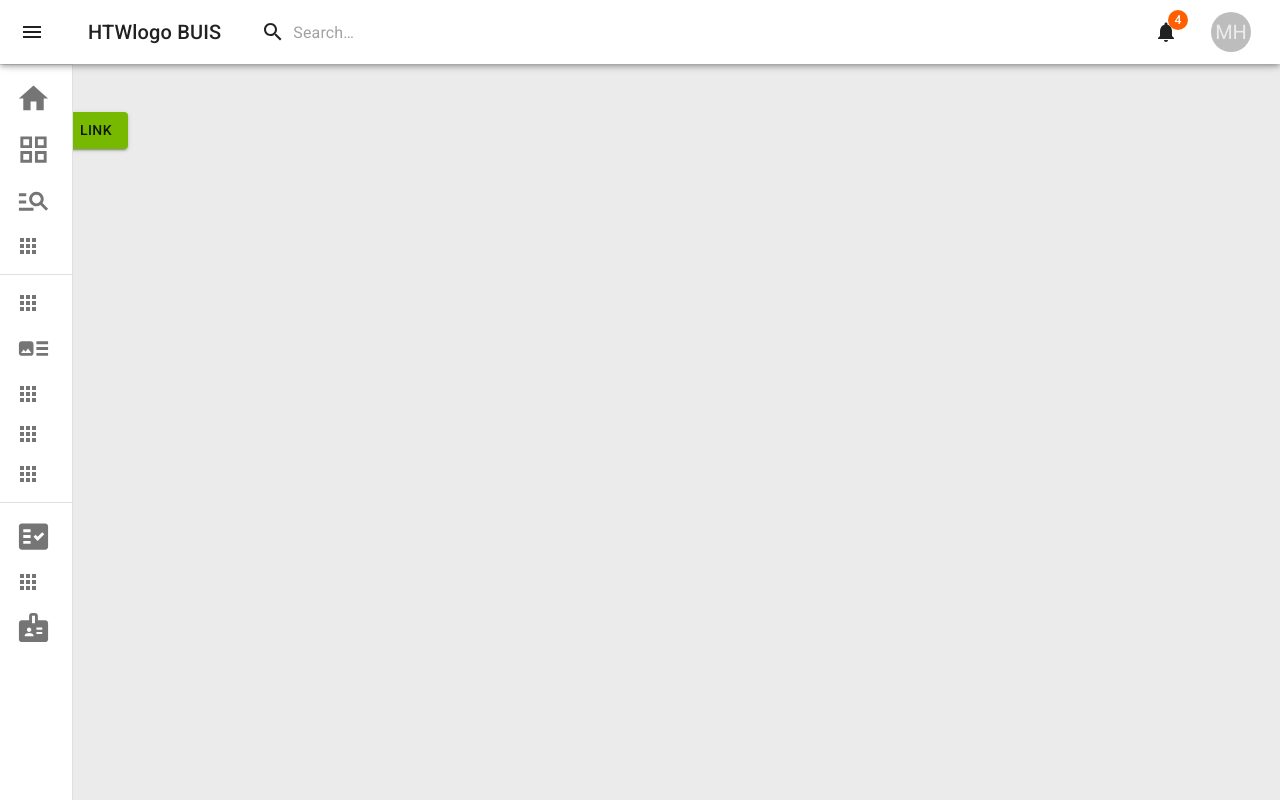
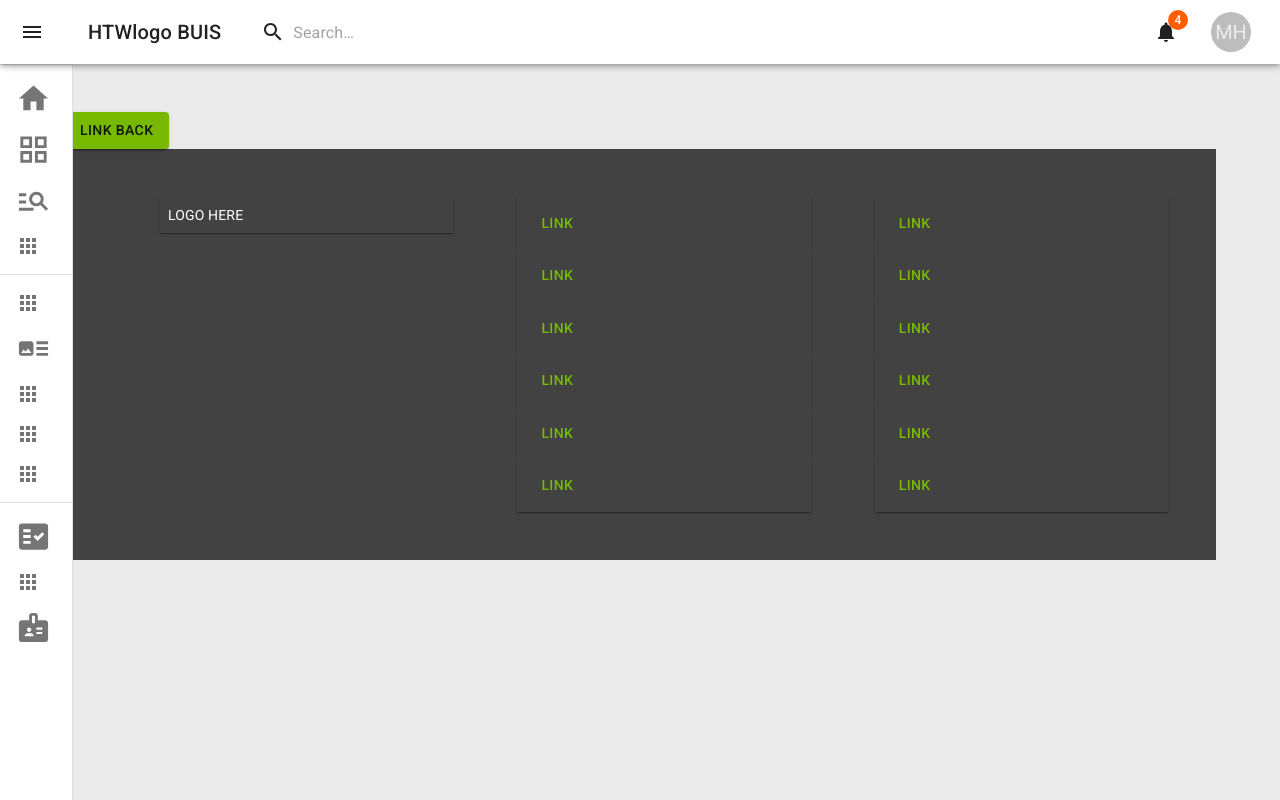
Before and after one commit to mhoehne/ecozer.io, a React (Create React App) app: page /overview/product-detail in a window 1280 px wide. Built offline with nearby package versions, Linux system fonts and the light colour scheme.

Commit message:
modified and tested some stuff regardin Paper component styles / add fetch .json to display .json data in the grid / added nested routing

```diff
--- a/package.json
+++ b/package.json
@@ -12,6 +12,7 @@
     "@mui/x-data-grid-generator": "^5.2.0",
     "@types/react": "latest",
     "@types/react-dom": "latest",
+    "axios": "^0.24.0",
     "react": "latest",
     "react-dom": "latest",
     "react-router-dom": "^6.0.2",
--- a/src/App.tsx
+++ b/src/App.tsx
@@ -20,14 +20,13 @@ import UserList from "./Pages/UserList";
 export default function App() {
   return (
     <Router>
-      <div>
         {/* A <Switch> or <Routes> (in react-router-dom v6) looks through its children <Route>s and
         renders the first one that matches the current URL. */}
         <Routes>
           <Route path='/' element={<HomePage/>}></Route>
-          <Route path='/overview' element={<Overview/>}>
-            <Route path='/overview/product-detail' element={<ProductDetail/>} />
+          <Route path='overview' element={<Overview/>}>
           </Route>
+          <Route path='overview/product-detail' element={<ProductDetail/>}></Route>
           <Route path='/search' element={<Search/>}>
             <Route path='/search/product-detail' element={<ProductDetail/>} />
           </Route>
@@ -43,7 +42,6 @@ export default function App() {
             <Route path='/approval/approval-detail' element={<AdminApprovalDetail/>} />
           <Route path='/user-list' element={<UserList/>}></Route>
         </Routes>
-      </div>
     </Router>
   );
 }
--- a/src/Components/Footer.tsx
+++ b/src/Components/Footer.tsx
@@ -1,6 +1,8 @@
 import { Grid } from '@mui/material';
 import { styled } from '@mui/material/styles';
 import Paper from '@mui/material/Paper';
+import Button from '@mui/material/Button';
+import { StyledComponent } from '@emotion/styled';
 
 const Div = styled('div')(({ theme }) => ({
   ...theme.typography.button,
@@ -18,6 +20,10 @@ const Item = styled(Paper)(({ theme }) => ({
   borderRadius: 0,
 }));
 
+Item.defaultProps = {
+  square: true,
+};
+
 export default function Footer() {
   return <Div>
     <Grid container spacing={2}>
@@ -25,20 +31,20 @@ export default function Footer() {
         <Item>logo here</Item>
       </Grid>
       <Grid item xs={4}>
-        <Item>row with links</Item>
-        <Item>row with links</Item>
-        <Item>row with links</Item>
-        <Item>row with links</Item>
-        <Item>row with links</Item>
-        <Item>row with links</Item>
+        <Item><Button href="#text-buttons">Link</Button></Item>
+        <Item><Button href="#text-buttons">Link</Button></Item>
+        <Item><Button href="#text-buttons">Link</Button></Item>
+        <Item><Button href="#text-buttons">Link</Button></Item>
+        <Item><Button href="#text-buttons">Link</Button></Item>
+        <Item><Button href="#text-buttons">Link</Button></Item>
       </Grid>
       <Grid item xs={4}>
-        <Item>row with links</Item>
-        <Item>row with links</Item>
-        <Item>row with links</Item>
-        <Item>row with links</Item>
-        <Item>row with links</Item>
-        <Item>row with links</Item>
+        <Item><Button href="#text-buttons">Link</Button></Item>
+        <Item><Button href="#text-buttons">Link</Button></Item>
+        <Item><Button href="#text-buttons">Link</Button></Item>
+        <Item><Button href="#text-buttons">Link</Button></Item>
+        <Item><Button href="#text-buttons">Link</Button></Item>
+        <Item><Button href="#text-buttons">Link</Button></Item>
       </Grid>
     </Grid>
     </Div>;
--- a/src/Components/UserListGrid.tsx
+++ b/src/Components/UserListGrid.tsx
@@ -1,5 +1,6 @@
 import { DataGrid, GridColDef, GridValueGetterParams } from '@mui/x-data-grid';
 import { useEffect, useState } from 'react';
+import axios, { Axios, AxiosResponse } from 'axios';
 
 
 const columns: GridColDef[] = [
@@ -41,8 +42,8 @@ const columns: GridColDef[] = [
   },
 ];
 
-export interface Account {
-  account_id: number;
+type Accounts = {
+  id: number;
   emailAddress: string;
   firstName: string;
   lastName: string;
@@ -50,24 +51,34 @@ export interface Account {
   lastLogin: string;
 }
 
-const rows = [
-  { id: 1, emailAddress: 'atryrtytry@uahsduhs.de', lastName: 'Snow', firstName: 'Jon', companyName: 'JS GmbH', lastLogin: '00-00-2021' },
-  { id: 2, emailAddress: 'uioyuddf@uahsduhs.de', lastName: 'Lannister', firstName: 'Cersei', companyName: 'CL GmbH', lastLogin: '00-00-2021'},
-  { id: 3, emailAddress: 'asdfgdfgfdg@uahsduhs.de', lastName: 'Lannister', firstName: 'Jaime', companyName: 'JL GmbH', lastLogin: '00-00-2021'},
-  { id: 4, emailAddress: 'asdgfd564@uahsduhs.de', lastName: 'Stark', firstName: 'Arya', companyName: 'AS GmbH', lastLogin: '00-00-2021'},
-  { id: 5, emailAddress: 'nvbdfgdg53@uahsduhs.de', lastName: 'Targaryen', firstName: 'Daenerys', companyName: 'TD GmbH', lastLogin: '00-00-2021'},
-  { id: 6, emailAddress: 'ytuert5654@uahsduhs.de', lastName: 'Melisandre', firstName: null, companyName: 'M GmbH', lastLogin: '00-00-2021'},
-  { id: 7, emailAddress: 'sdgdf564645@uahsduhs.de', lastName: 'Clifford', firstName: 'Ferrara', companyName: 'FC GmbH', lastLogin: '00-00-2021'},
-  { id: 8, emailAddress: 'ahjghkrt452@uahsduhs.de', lastName: 'Frances', firstName: 'Rossini', companyName: 'RF GmbH', lastLogin: '00-00-2021'},
-  { id: 9, emailAddress: 'iuytyutyr@uahsduhs.de', lastName: 'Roxie', firstName: 'Harvey', companyName: 'HR GmbH', lastLogin: '00-00-2021' },
-  { id: 10, emailAddress: 'asuidhud@uahsduhs.de', firstName: 'Pablo', lastName: 'Testobar', companyName: 'Pablo import export GmbH', lastLogin: '00-00-2021'},
-];
+type AccountResultType = {
+  accounts: Accounts[],
+}
+
 
 export default function DataGridDemo() {
+
+const [accounts, setAccounts] = useState<Accounts[]>([])
+const [martin, setMartin] = useState(true);
+
+useEffect(() => {
+axios.get<AccountResultType>('http://localhost:3000/accounts.json')
+.then((result) => {setAccounts(result.data.accounts)})
+.catch();
+
+setTimeout(() => {
+  setMartin(false)
+}, 2000);
+
+},[martin]);
+
+
+
+
   return (
     <div style={{ height: '100vh', width: '100%' }}>
       <DataGrid
-        rows={rows}
+        rows={accounts}
         columns={columns}
         pageSize={100}
         rowsPerPageOptions={[100]}
--- a/src/Pages/HomePage.tsx
+++ b/src/Pages/HomePage.tsx
@@ -25,13 +25,17 @@ const Item = styled(Paper)(({ theme }) => ({
   color: theme.palette.text.secondary,
 }));
 
+Item.defaultProps = {
+  square: true,
+};
+
   return (
     < > {/* fragment */}
     <Navigation />
 
 
     <Container>
-
+    <Item>Test</Item>
       <Grid container spacing={0}>
         <Grid item xs={7}>
           <Card sx={{ margin: '1rem', padding: '1rem', height: '30rem',}}>
--- a/src/Pages/ProductDetail.tsx
+++ b/src/Pages/ProductDetail.tsx
@@ -1,6 +1,8 @@
 import Navigation from '../Components/Navigation';
 import Button from '@mui/material/Button';
 import Container from '@mui/material/Container';
+import { Paper } from '@mui/material';
+import Footer from '../Components/Footer';
 
 
 export default function ProductDetail() {
@@ -14,6 +16,8 @@ export default function ProductDetail() {
           <Button variant="contained" href="/">
           Link Back
           </Button>
+          <Paper/>
+          <Footer/>
         </Container>
       </>
   );
```
Also changed, not shown: 1 other file (tests, documents, lock files or other folders).
